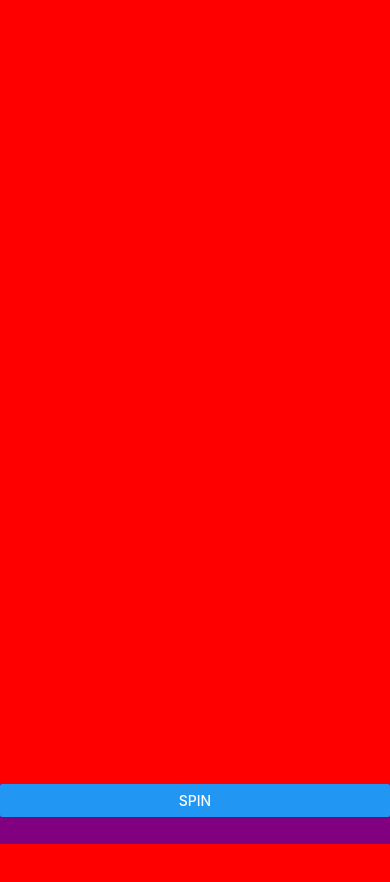
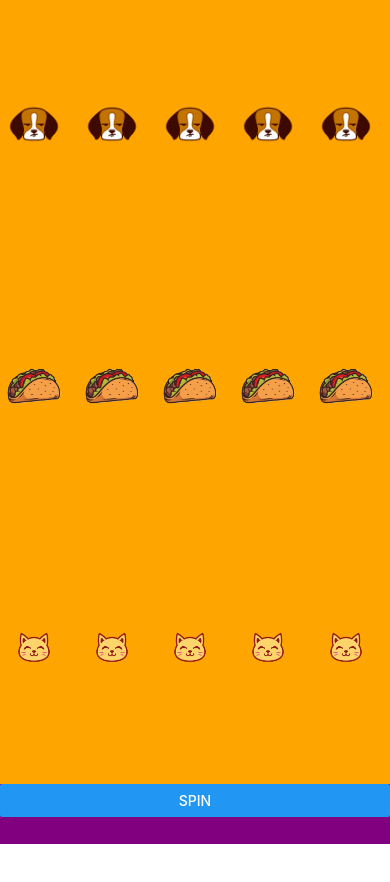
Before and after one commit to thalees/tacocat-app, a React Native app: screen / in a window 390 px wide. Shown: the top 882 px of the page. After the commit the page ends 844 px from the top, so only its background shows below. Built offline with nearby package versions, Linux system fonts and the light colour scheme.

Commit message:
Fixed spin animation

```diff
--- a/src/components/Reel/Reel.tsx
+++ b/src/components/Reel/Reel.tsx
@@ -1,6 +1,6 @@
 import styled from 'styled-components/native';
 import React, {useState, forwardRef, useImperativeHandle, useRef} from 'react';
-import {View, Animated, StyleSheet} from 'react-native';
+import {Animated, Easing} from 'react-native';
 import {Constants} from '../../../Constants';
 import {Symbol} from '../Symbol';
 
@@ -12,42 +12,48 @@ interface ReelProps {
 
 export const Reel = forwardRef((reelProps: ReelProps, ref) => {
   const reel = useRef();
-  let currentScrollPosition = 0;
-  const value = 'AASGFJSLASSDDSASDSASDDSASD';
+  const symbolsStrings = 'SDAASDADASSDSDASDASDAASD';
+
   const [symbols, setSymbols] = useState({
-    reelSymbols: value.repeat(Constants.REELS_REPEAT).split(''),
+    reelSymbols: symbolsStrings.repeat(Constants.REELS_REPEAT).split(''),
     height: reelProps.height / Constants.SYMBOLS,
   });
+
+  let position = symbols.reelSymbols.length - Constants.SYMBOLS;
+  let currentScrollPosition = position * symbols.height * -1;
 
   const [scrollPosition, setScrollPosition] = useState(
     new Animated.Value(currentScrollPosition),
   );
-
   useImperativeHandle(ref, () => ({
     scrollByOffset(offset: number) {
-      currentScrollPosition =
-        currentScrollPosition + -1 * symbols.height * offset;
+      currentScrollPosition = currentScrollPosition + symbols.height * offset;
+      position = position - offset;
+
       Animated.timing(scrollPosition, {
         toValue: currentScrollPosition,
-        duration: 750,
+        duration: 750 + reelProps.index * 250,
         useNativeDriver: true,
-      }).start(() => {});
+        easing: Easing.inOut(Easing.exp),
+      }).start(() => {
+        position =
+          (Constants.REELS - 2) * symbolsStrings.length +
+          (position % symbolsStrings.length);
+        currentScrollPosition = position * symbols.height * -1;
+        scrollPosition.setValue(currentScrollPosition);
+      });
     },
     getSymbols() {
-      return value;
+      return symbolsStrings;
     },
   }));
 
   return (
-    <View
-      style={(styles.reel, {width: reelProps.width, height: reelProps.height})}
-      width={reelProps.width}
-      height={reelProps.height}
-      ref={reel}>
+    <Container width={reelProps.width} height={reelProps.height} ref={reel}>
       <Animated.View
         style={{
           width: reelProps.width,
-          height: value.length * symbols.height,
+          height: symbols.reelSymbols.length * symbols.height,
           transform: [
             {
               translateY: scrollPosition,
@@ -66,20 +72,12 @@ export const Reel = forwardRef((reelProps: ReelProps, ref) => {
           );
         })}
       </Animated.View>
-    </View>
+    </Container>
   );
 });
 
-// const Container = styled.View<{width: number; height: number}>`
-//   background-color: pink;
-//   overflow: hidden;
-//   width: ${(props) => props.width};
-//   height: ${(props) => props.height};
-// `;
-
-const styles = StyleSheet.create({
-  reel: {
-    backgroundColor: 'pink',
-    overflow: 'hidden',
-  },
-});
+const Container = styled.View<{width: number; height: number}>`
+  overflow: hidden;
+  width: ${(props) => props.width};
+  height: ${(props) => props.height};
+`;
--- a/src/components/ReelSet/ReelSet.tsx
+++ b/src/components/ReelSet/ReelSet.tsx
@@ -26,7 +26,6 @@ export const ReelSet = forwardRef((pros, ref) => {
           <Reel
             width={reelWidth}
             height={dimensions.height}
-            key={index}
             index={index}
             ref={(ref) => {
               reels.current.push(ref);
@@ -58,7 +57,7 @@ export const ReelSet = forwardRef((pros, ref) => {
 
   return (
     <Container
-      onLayout={(e): void => {
+      onLayout={(e) => {
         onLayout(e);
       }}>
       {dimensions.width && dimensions.height && renderReels()}
--- a/src/components/Symbol/Symbol.tsx
+++ b/src/components/Symbol/Symbol.tsx
@@ -1,19 +1,33 @@
 import styled from 'styled-components/native';
-import React from 'react';
+import React, {useState} from 'react';
 import {images} from '../../assets/img';
 
 interface SymbolProps {
   symbol: string;
   width: number;
   height: number;
+  key: number;
 }
 
-export const Symbol: React.FC<SymbolProps> = ({symbol, width, height}) => {
-  const imgPath = images.taco;
+const getSymbol = (symbol: string) => {
+  switch (symbol) {
+    case 'A':
+      return images.blue;
+    case 'S':
+      return images.black;
+    case 'D':
+      return images.green;
+  }
+};
+
+export const Symbol: React.FC<SymbolProps> = ({key, symbol, width, height}) => {
+  const [imgPath, setImgPath] = useState(getSymbol(symbol));
+
   return (
-    <Container width={width} height={height}>
+    <Container width={width} height={height} removeClippedSubviews={true}>
       <SymbolImage
         width={width}
+        key={key}
         height={height}
         resizeMode="contain"
         source={imgPath}
@@ -23,7 +37,6 @@ export const Symbol: React.FC<SymbolProps> = ({symbol, width, height}) => {
 };
 
 const Container = styled.View<{width: number; height: number}>`
-  background-color: red;
   padding: 5px;
   width: ${(props) => props.width};
   height: ${(props) => props.height};
```
